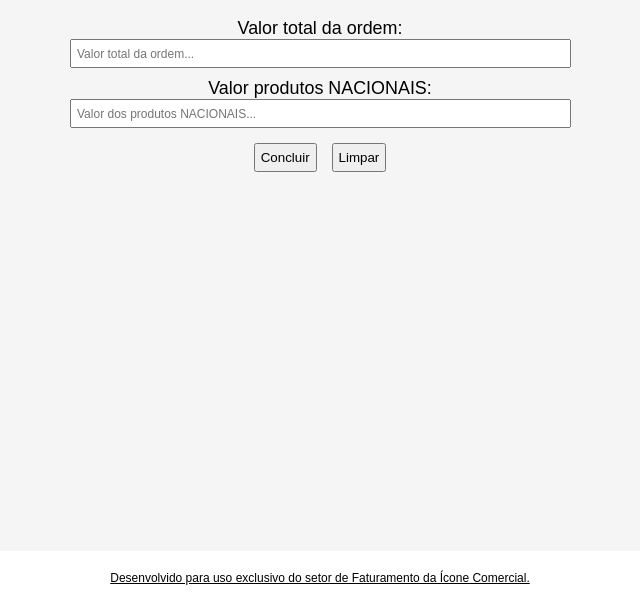
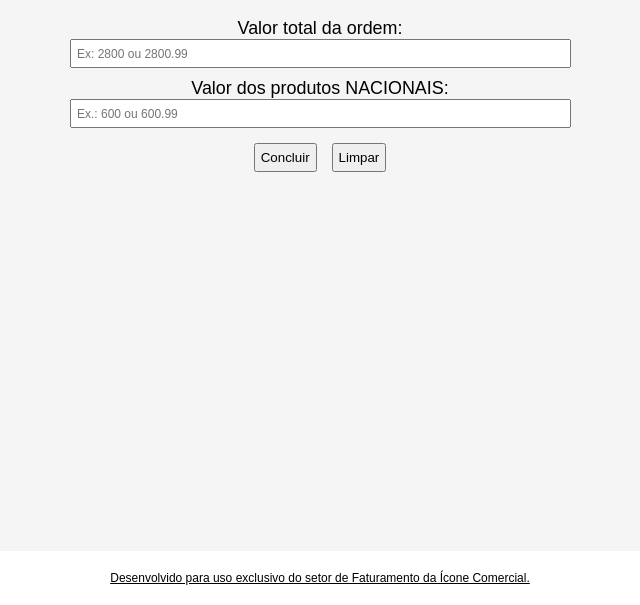
Before and after one commit to kinael/faturamentoIcone, a plain HTML site: page index.html in a window 1280 px wide. Shown: the part 195-800 px from the top of the page, without its empty margins (320-960 px from the left). Drawn offline with Linux system fonts and the light colour scheme.

Commit message:
Update index.html

```diff
--- a/index.html
+++ b/index.html
@@ -16,10 +16,10 @@
 <div class="container">
   <h1 class="titulopg">Desconto Suframa</h1>
   <label for="valorTotal">Valor total da ordem:</label>
-  <input type="text" id="valorTotal" placeholder="Valor total da ordem...">
+  <input type="text" id="valorTotal" placeholder="Ex: 2800 ou 2800.99">
 
-  <label for="valorTotalN">Valor produtos NACIONAIS:</label>
-  <input type="text" id="valorTotalN" placeholder="Valor dos produtos NACIONAIS...">
+  <label for="valorTotalN">Valor dos produtos NACIONAIS:</label>
+  <input type="text" id="valorTotalN" placeholder="Ex.: 600 ou 600.99">
 
   <button onclick="calcularDesconto()">Concluir</button>
   <button onclick="limpar()">Limpar</button>
```
